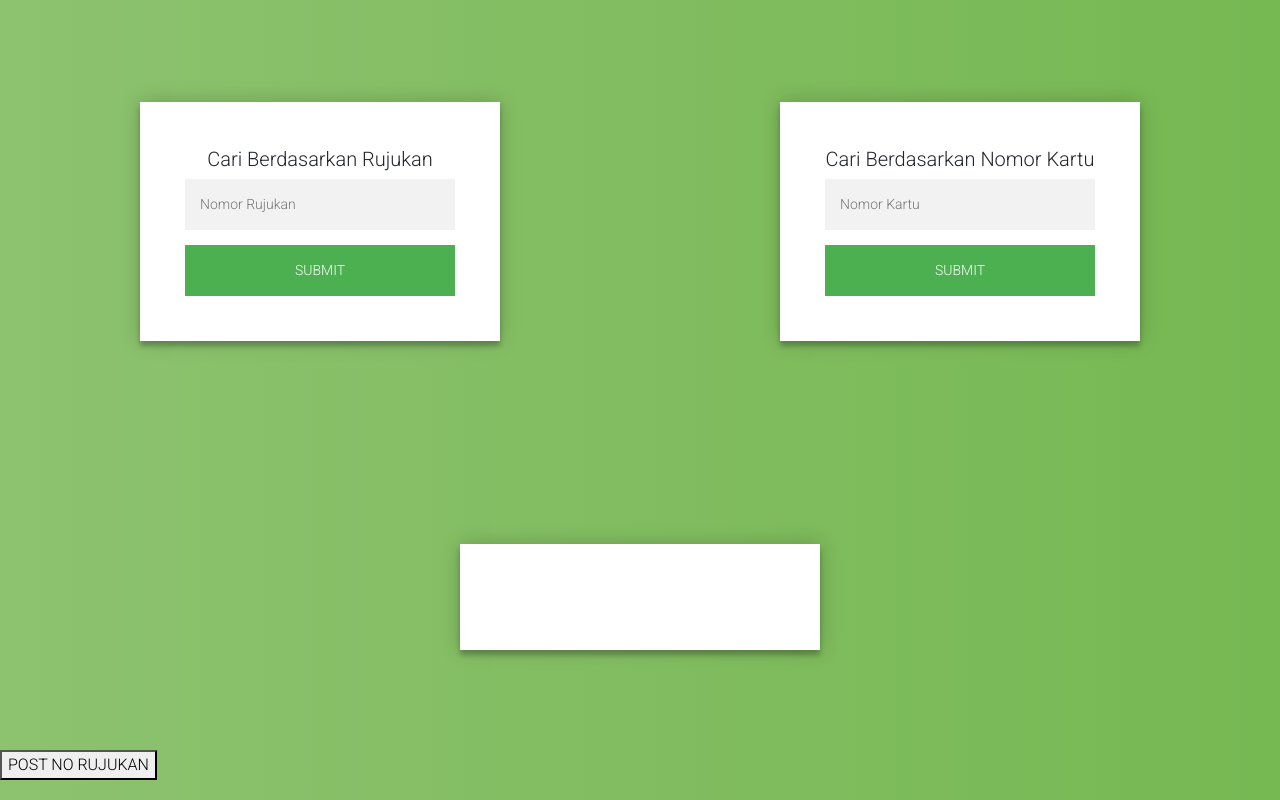
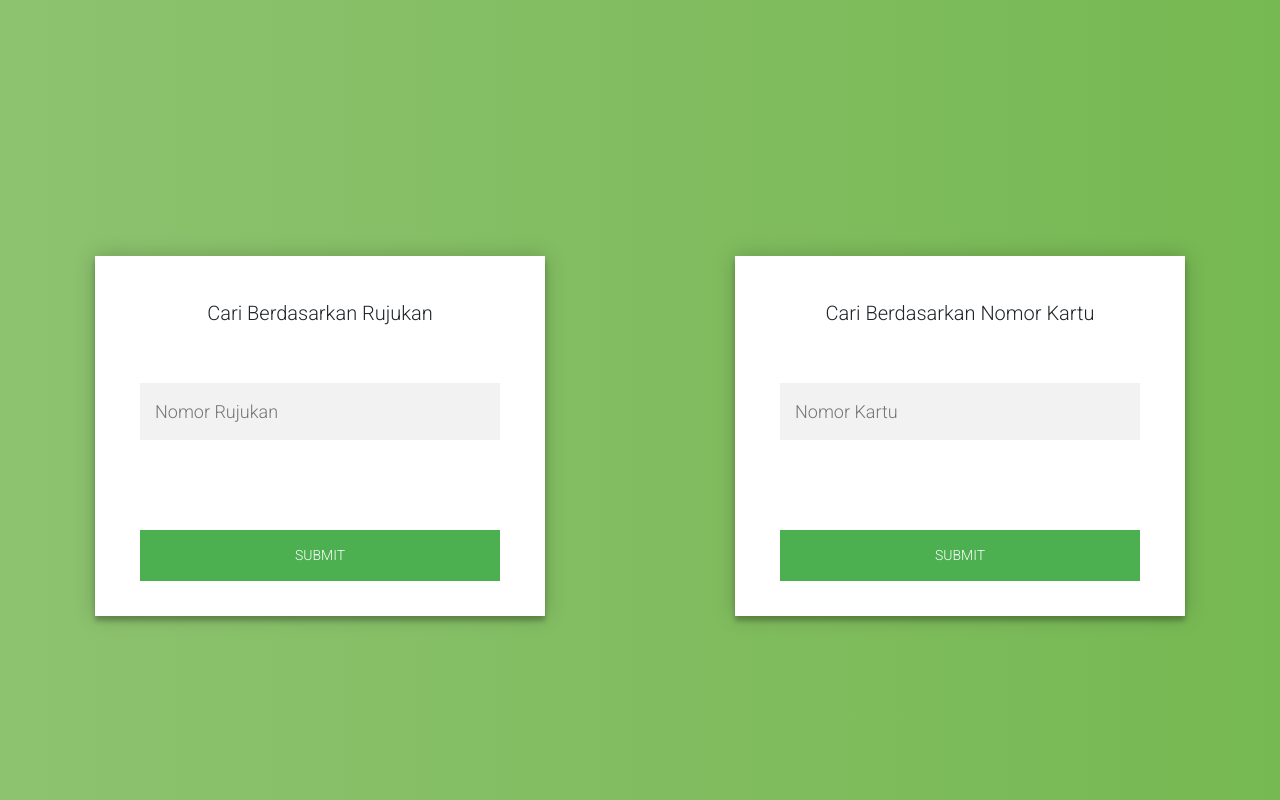
Before and after one commit to aldiemhaaa/anjungan-bpjs, a Django app: page / in a window 1280 px wide. Run offline with Django 3.2, Linux system fonts and the light colour scheme; some libraries are stand-ins or nearby versions.

Commit message:
Fix Tampilan index.html untuk sementara

```diff
--- a/templates/index.html
+++ b/templates/index.html
@@ -22,15 +22,16 @@
     align-items: center;
   }
 .login-page {
-  width: 360px;
-  padding: 8% 0 0;
+  width: 450px;
+  padding: 20% 0 0;
   margin: auto;
 }
 .form {
   position: relative;
   z-index: 1;
   background: #FFFFFF;
-  max-width: 360px;
+  max-width: 450px;
+  height:360px;
   margin: 0 auto 100px;
   padding: 45px;
   text-align: center;
@@ -42,10 +43,10 @@
   background: #f2f2f2;
   width: 100%;
   border: 0;
-  margin: 0 0 15px;
+  margin: 50px 10px 90px 0px;
   padding: 15px;
   box-sizing: border-box;
-  font-size: 14px;
+  font-size: 18px;
 }
 .form button {
   font-family: "Roboto", sans-serif;
@@ -148,12 +149,12 @@
     </div>
   </div>
 </div>
-<div class="login-page">
+<!-- <div class="login-page">
   <div class="form">
     <p>{{diagnosa.response.rujukan.peserta.noKartu}}</p>
     <p>{{hasil.metaData.message}}</p>
   </div>
-</div>
+</div> -->
 <!--
     <h5>No Rujukan</h5>
     <form method="post">
@@ -167,10 +168,10 @@
       <input type="text" name="nomorKartu">
       <button type="submit" v-on:click="second = false">SUBMIT</button>
     </form> -->
-  <form method="post">
+  <!-- <form method="post">
     {% csrf_token %}
     <button id="postData" type="submit">POST NO RUJUKAN</button>
-  </form>
+  </form> -->
   <!-- <p>{{hasil.metaData.message}}</p> -->
   <script src="{% static 'vendor/select2/select2.min.js' %}"></script>
   <script src="{% static 'vendor/perfect-scrollbar/perfect-scrollbar.min.js' %}"></script>
```
